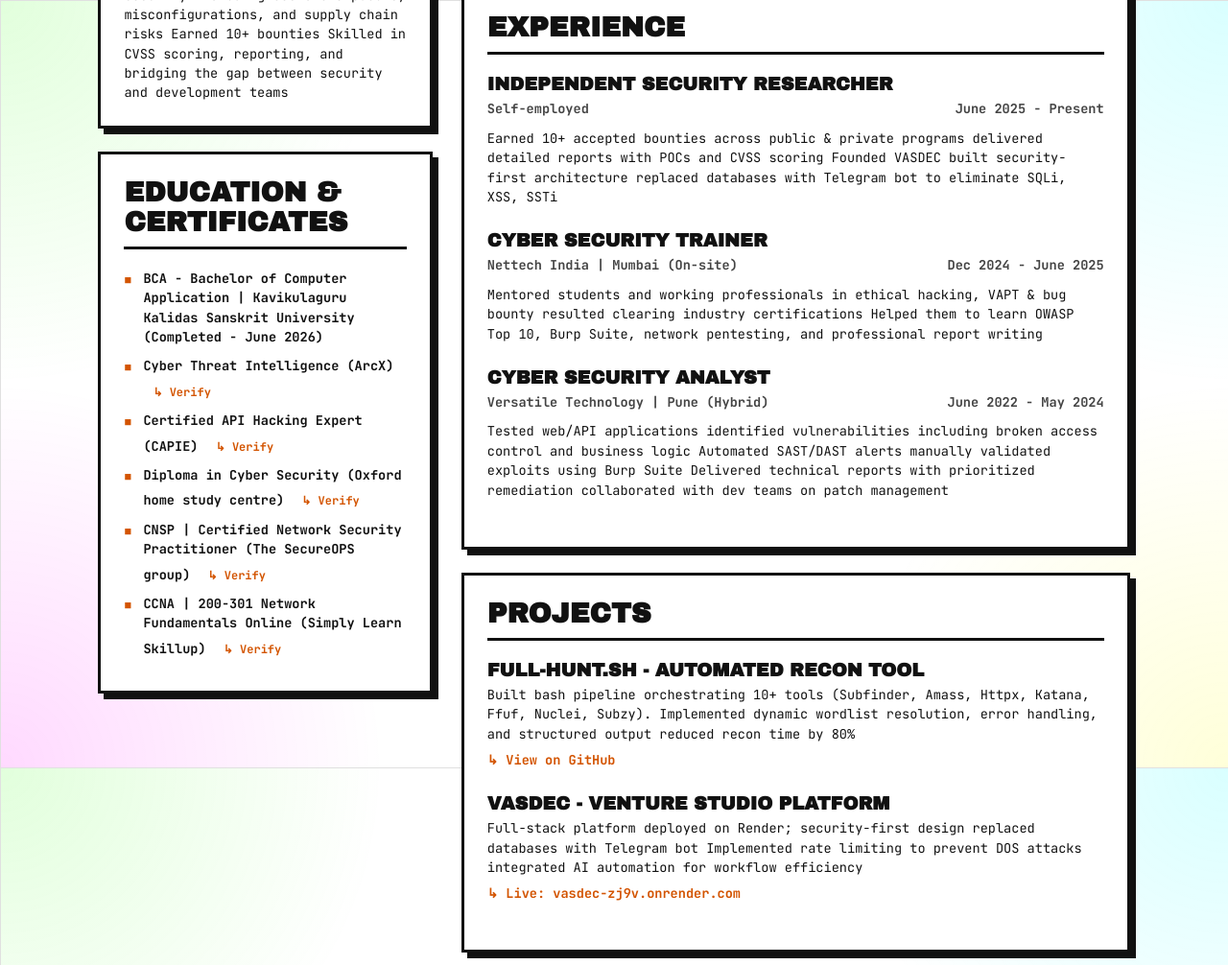
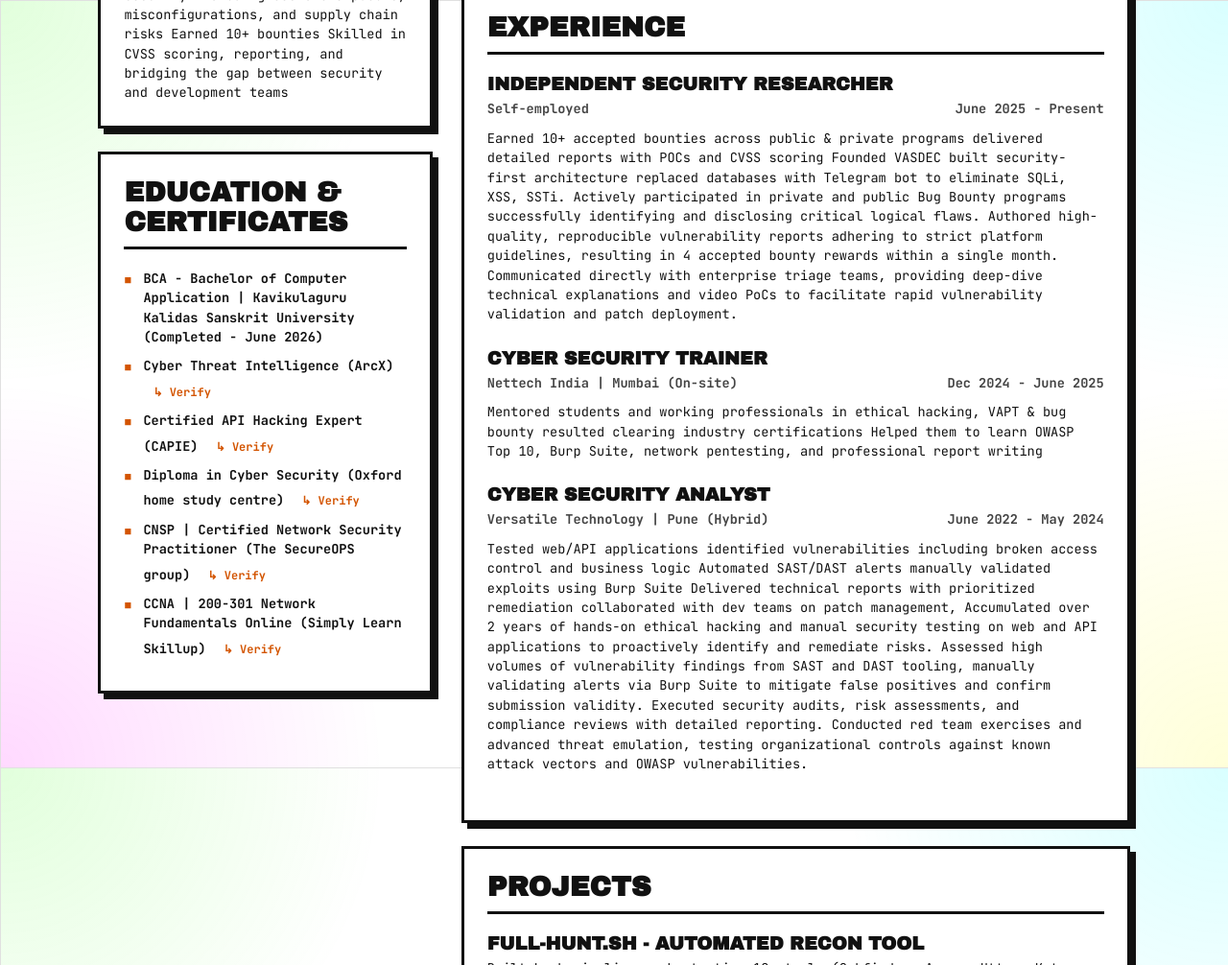
Before and after one commit to hackerved/hackerved.github.io, a plain HTML site: page index.html in a window 1280 px wide. Shown: the part 800-1806 px from the top of the page at 96% size. Drawn offline with Linux system fonts and the light colour scheme.

Commit message:
Update index.html

```diff
--- a/index.html
+++ b/index.html
@@ -353,7 +353,9 @@
                 <div class="experience-item">
                     <h3>Independent Security Researcher</h3>
                     <div class="experience-meta monospace"><span>Self-employed</span><span>June 2025 - Present</span></div>
-                    <p class="monospace">Earned 10+ accepted bounties across public & private programs delivered detailed reports with POCs and CVSS scoring Founded VASDEC built security-first architecture replaced databases with Telegram bot to eliminate SQLi, XSS, SSTi</p>
+                    <p class="monospace">Earned 10+ accepted bounties across public & private programs delivered detailed reports with POCs and CVSS scoring Founded VASDEC built security-first architecture replaced databases with Telegram bot to eliminate SQLi, XSS, SSTi. Actively participated in private and public Bug Bounty programs successfully identifying and disclosing critical logical flaws.
+Authored high-quality, reproducible vulnerability reports adhering to strict platform guidelines, resulting in 4 accepted bounty rewards within a single month.
+Communicated directly with enterprise triage teams, providing deep-dive technical explanations and video PoCs to facilitate rapid vulnerability validation and patch deployment.</p>
                 </div>
 
                 <div class="experience-item">
@@ -365,7 +367,10 @@
                 <div class="experience-item">
                     <h3>Cyber Security Analyst</h3>
                     <div class="experience-meta monospace"><span>Versatile Technology | Pune (Hybrid)</span><span>June 2022 - May 2024</span></div>
-                    <p class="monospace">Tested web/API applications identified vulnerabilities including broken access control and business logic Automated SAST/DAST alerts manually validated exploits using Burp Suite Delivered technical reports with prioritized remediation collaborated with dev teams on patch management</p>
+                    <p class="monospace">Tested web/API applications identified vulnerabilities including broken access control and business logic Automated SAST/DAST alerts manually validated exploits using Burp Suite Delivered technical reports with prioritized remediation collaborated with dev teams on patch management, Accumulated over 2 years of hands-on ethical hacking and manual security testing on web and API applications to proactively identify and remediate risks.
+Assessed high volumes of vulnerability findings from SAST and DAST tooling, manually validating alerts via Burp Suite to mitigate false positives and confirm submission validity.
+Executed security audits, risk assessments, and compliance reviews with detailed reporting.
+Conducted red team exercises and advanced threat emulation, testing organizational controls against known attack vectors and OWASP vulnerabilities.</p>
                 </div>
             </div>
 
```
